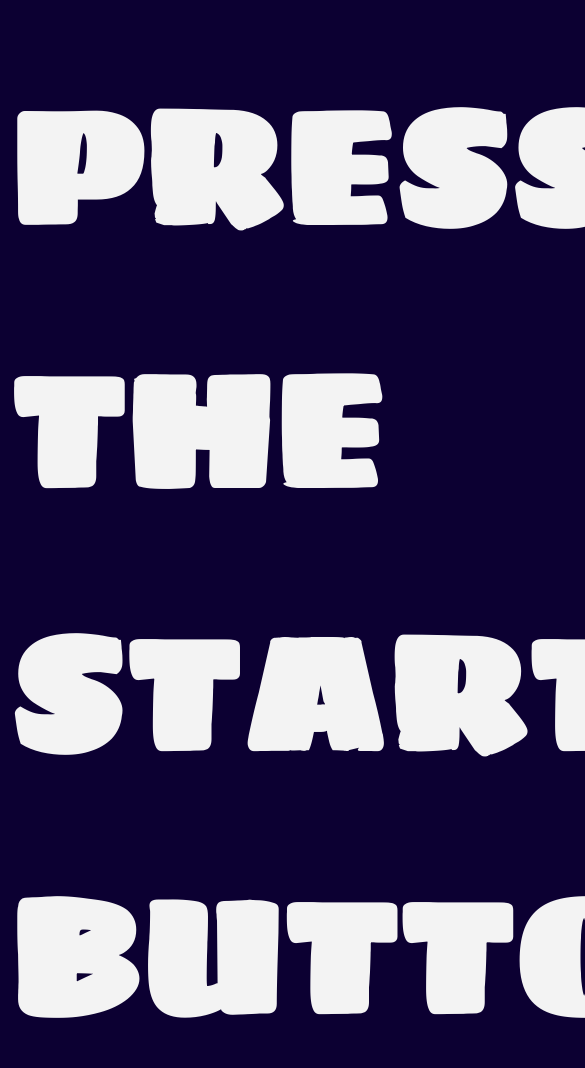
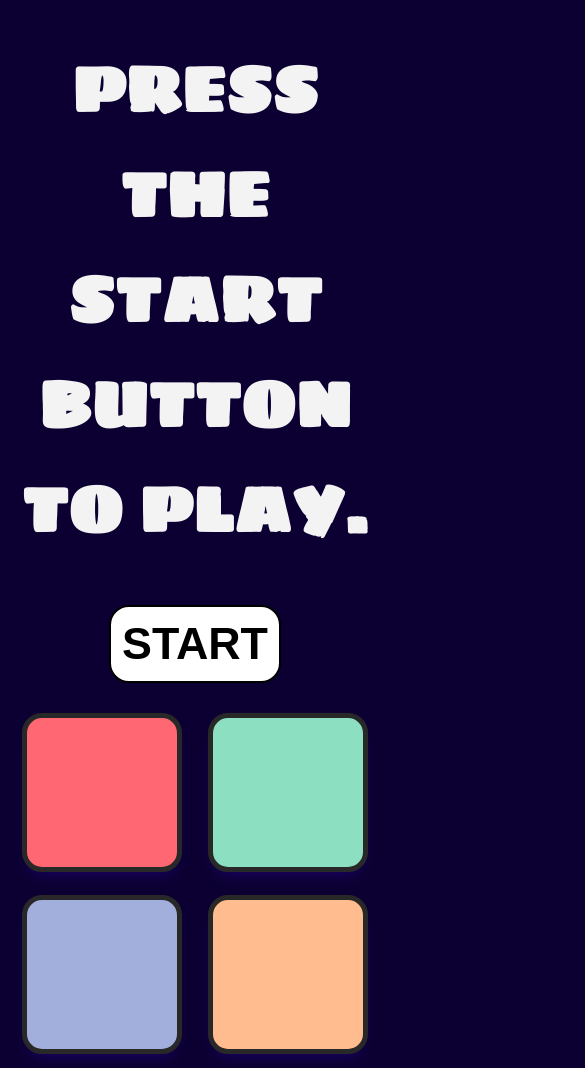
Before and after one commit to npim/SimonGame, a plain HTML site: page index.html in a window 390 px wide. Shown: the top 1068 px of the page, 585 px wide, since content can reach past the window. Drawn offline with nearby package versions, Linux system fonts and the light colour scheme.

Commit message:
Update styles.css

```diff
--- a/styles.css
+++ b/styles.css
@@ -81,10 +81,10 @@ h3 {
 
 @media (max-width: 1200px) {
   #level-title{
-    font-size: 10rem;
+    font-size: 4rem;
   }
   .start-button{
-    font-size: 2.5rem;
+    font-size: 2.8rem;
     padding: 3%;
   }
   .btn{
```
